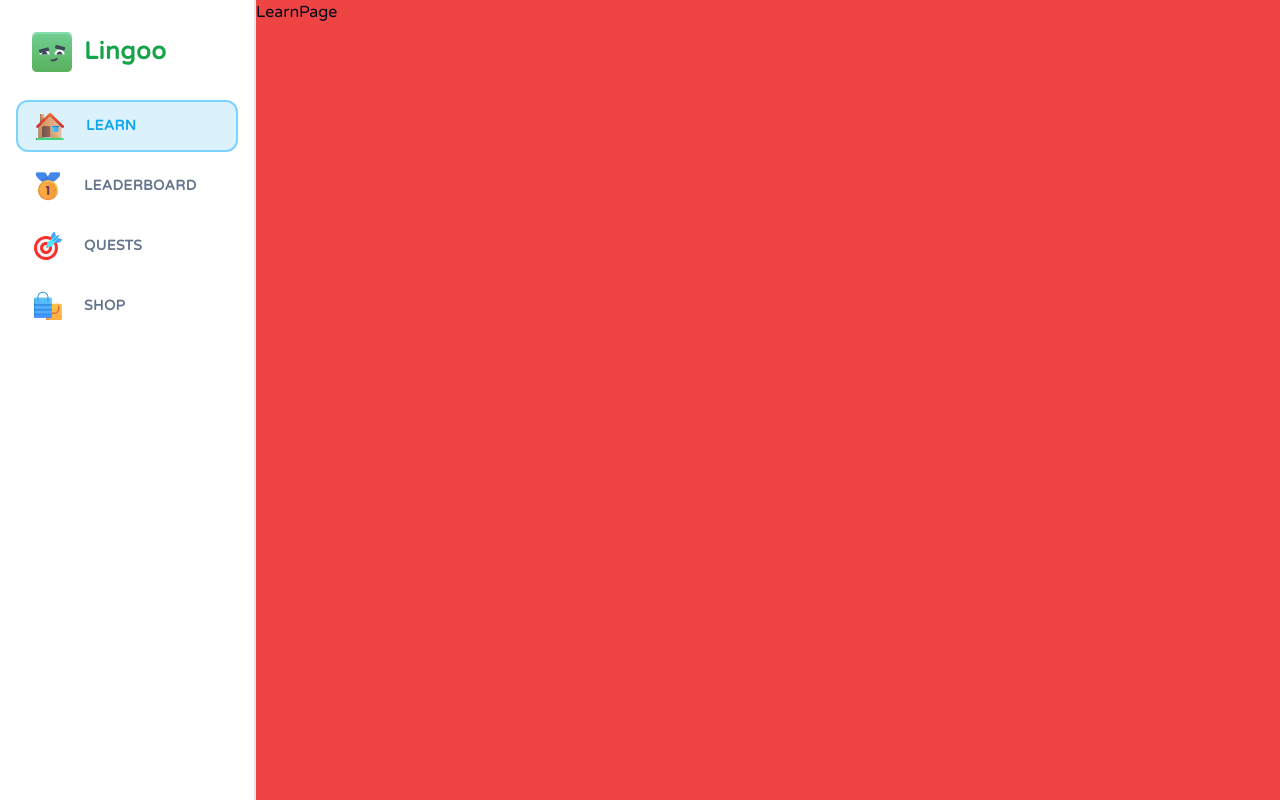
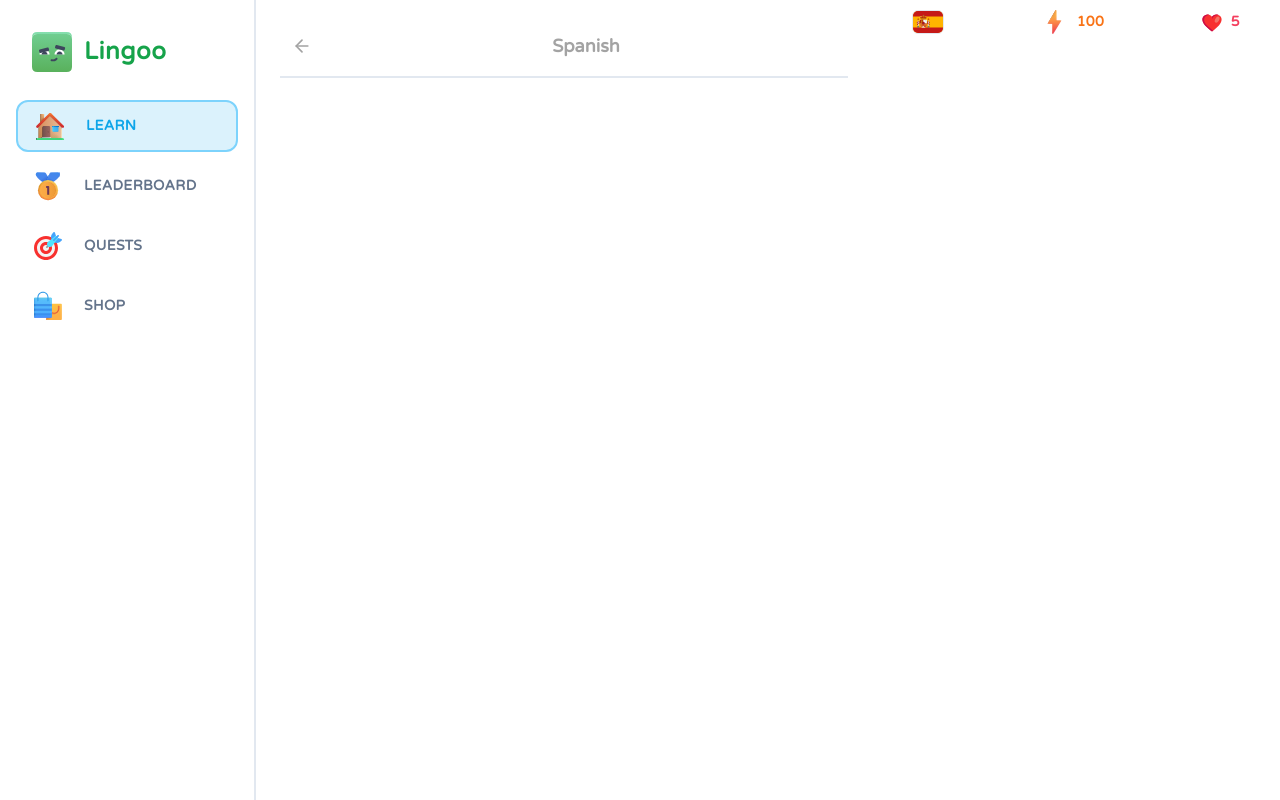
Before and after one commit to shivalalprasad/lingoo, a Next.js app: page /learn in a window 1280 px wide. Built offline with nearby package versions, Linux system fonts and the light colour scheme.

Commit message:
added some learn page components

```diff
--- a/app/(main)/layout.tsx
+++ b/app/(main)/layout.tsx
@@ -11,7 +11,7 @@
       <MobileHeader />
       <Sidebar className="hidden lg:flex" />
       <main className="lg:pl-[256px] h-full pt-[50px] lg:pt-0">
-        <div className="bg-red-500 h-full">{children}</div>
+        <div className="h-full">{children}</div>
       </main>
     </>
   );
--- /dev/null
+++ b/app/(main)/learn/Header.tsx
@@ -0,0 +1,21 @@
+import { Button } from "@/components/ui/button";
+import { ArrowLeft } from "lucide-react";
+import Link from "next/link";
+
+type Props = {
+  title: string;
+};
+
+export function Header({ title }: Props) {
+  return (
+    <div className="sticky top-0 bg-white pb-3 lg:pt-[28px] lg:mt-[-28px] flex items-center justify-between border-b-2 mb-5 text-neutral-400 lg:z-50">
+      <Link href="/courses">
+        <Button variant="ghost" size="sm">
+          <ArrowLeft className="h-5 w-5 stroke-2 text-neutral-400" />
+        </Button>
+      </Link>
+      <h1 className="font-bold text-lg">{title}</h1>
+      <div />
+    </div>
+  );
+}
--- a/app/(main)/learn/page.tsx
+++ b/app/(main)/learn/page.tsx
@@ -1,3 +1,25 @@
+import { FeedWrapper } from "@/components/FeedWrapper";
+import { StickyWrapper } from "@/components/StickyWrapper";
+import { Header } from "./Header";
+import { UserProgress } from "@/components/UserProgress";
+
 export default function LearnPage() {
-  return <div>LearnPage</div>;
+  return (
+    <div className="flex flex-row-reverse gap-[48px] px-6">
+      <StickyWrapper>
+        <UserProgress
+          activeCourse={{ title: "Spanish", imageSrc: "/es.svg" }}
+          hearts={5}
+          points={100}
+          hasActiveSubscription={false}
+        />
+      </StickyWrapper>
+      <FeedWrapper>
+        <Header title="Spanish" />
+        <div className="space-y-4">
+          <div />
+        </div>
+      </FeedWrapper>
+    </div>
+  );
 }
--- /dev/null
+++ b/components/FeedWrapper.tsx
@@ -0,0 +1,7 @@
+type Props = {
+  children: React.ReactNode;
+};
+
+export function FeedWrapper({ children }: Props) {
+  return <div className="flex-1 relative top-0 pb-10">{children}</div>;
+}
--- /dev/null
+++ b/components/StickyWrapper.tsx
@@ -0,0 +1,13 @@
+type Props = {
+  children: React.ReactNode;
+};
+
+export function StickyWrapper({ children }: Props) {
+  return (
+    <div className="hidden lg:block w-[360px] sticky self-end bottom-6">
+      <div className="min-h-[calc(100vh-48px)] sticky top-6 flex flex-col gap-y-4">
+        {children}
+      </div>
+    </div>
+  );
+}
--- /dev/null
+++ b/components/UserProgress.tsx
@@ -0,0 +1,65 @@
+import Link from "next/link";
+import { Button } from "./ui/button";
+import Image from "next/image";
+import { InfinityIcon } from "lucide-react";
+
+type Props = {
+  activeCourse: { imageSrc: string; title: string };
+  hearts: number;
+  points: number;
+  hasActiveSubscription: boolean;
+};
+
+export function UserProgress({
+  activeCourse,
+  hearts,
+  points,
+  hasActiveSubscription,
+}: Props) {
+  return (
+    <div
+      className="flex items-center justify-between
+  gap-x-2 w-full"
+    >
+      <Link href="/courses">
+        <Button variant="ghost">
+          <Image
+            src={activeCourse.imageSrc}
+            alt={activeCourse.title}
+            className="rounded-md border"
+            width={32}
+            height={32}
+          />
+        </Button>
+      </Link>
+      <Link href="/shop">
+        <Button variant="ghost" className="text-orange-500">
+          <Image
+            src="/points.svg"
+            height={28}
+            width={28}
+            alt="points"
+            className="mr-2"
+          />
+          {points}
+        </Button>
+      </Link>
+      <Link href="/shop">
+        <Button variant="ghost" className="text-rose-500">
+          <Image
+            src="/heart.svg"
+            height={22}
+            width={22}
+            alt="heart"
+            className="mr-2"
+          />
+          {hasActiveSubscription ? (
+            <InfinityIcon className="h-4 -w-4 stroke-[3]" />
+          ) : (
+            hearts
+          )}
+        </Button>
+      </Link>
+    </div>
+  );
+}
```
